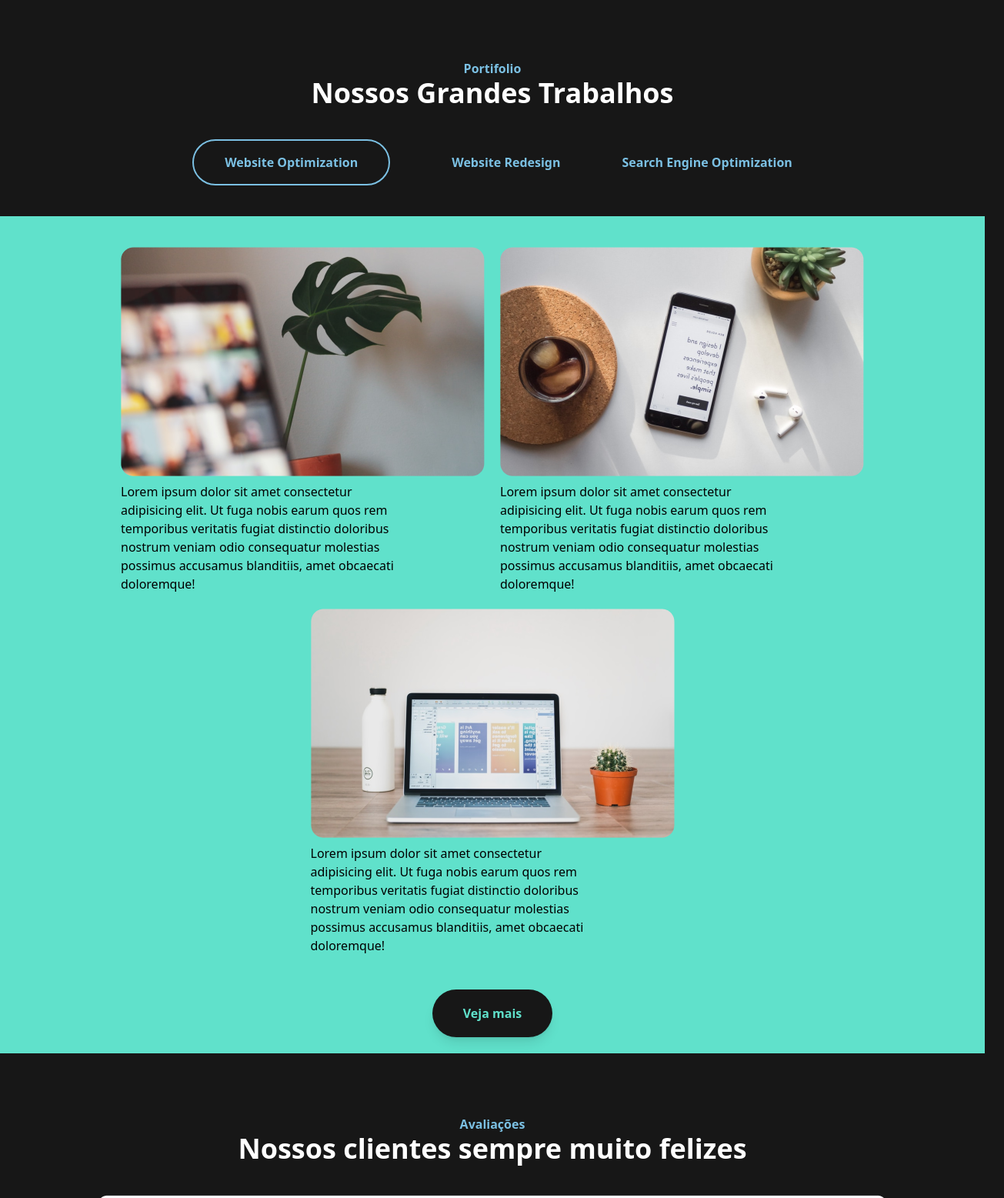
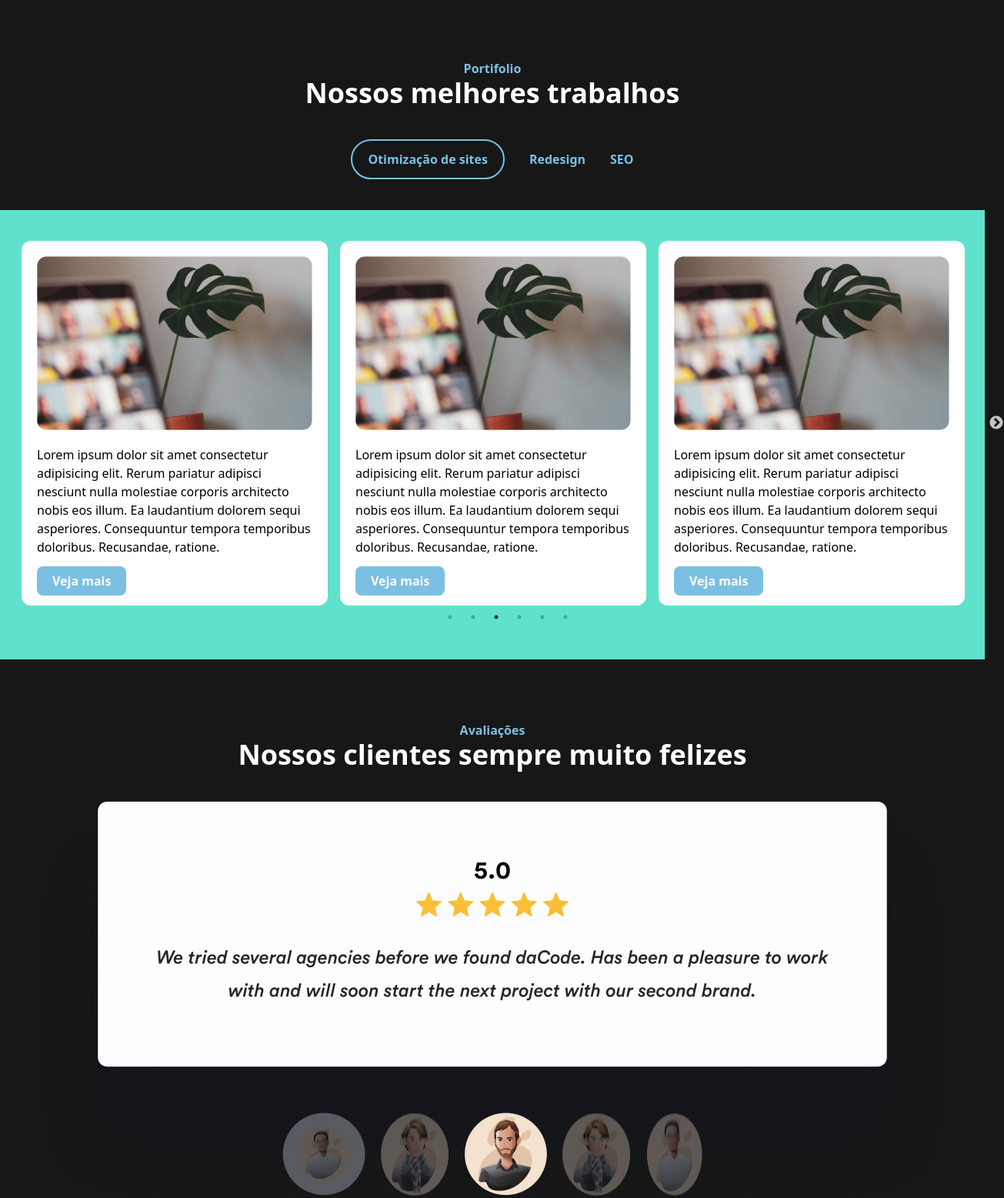
Before and after one commit to LucasSouza159/agency, a website: page src/index.html in a window 1280 px wide. Shown: the part 1937-3494 px from the top of the page at 77% size, 1305 px wide, since content can reach past the window. Drawn offline with nearby package versions, Linux system fonts and the light colour scheme.

Commit message:
update carousel

```diff
--- a/src/index.html
+++ b/src/index.html
@@ -14,11 +14,33 @@
     <!-- CSS -->
     <link href="/src/dist/output.css" rel="stylesheet" />
     <!-- Slick JS -->
-    <script src="https://cdn.jsdelivr.net/npm/slick-carousel@1.8.1/slick/slick.min.js"></script>
+    <script
+      src="https://cdnjs.cloudflare.com/ajax/libs/jquery/3.6.4/jquery.min.js"
+      integrity="sha512-pumBsjNRGGqkPzKHndZMaAG+bir374sORyzM3uulLV14lN5LyykqNk8eEeUlUkB3U0M4FApyaHraT65ihJhDpQ=="
+      crossorigin="anonymous"
+      referrerpolicy="no-referrer"
+    ></script>
+    <script
+      src="https://cdnjs.cloudflare.com/ajax/libs/slick-carousel/1.8.1/slick.min.js"
+      integrity="sha512-XtmMtDEcNz2j7ekrtHvOVR4iwwaD6o/FUJe6+Zq+HgcCsk3kj4uSQQR8weQ2QVj1o0Pk6PwYLohm206ZzNfubg=="
+      crossorigin="anonymous"
+      referrerpolicy="no-referrer"
+    ></script>
     <link
-      href="https://cdn.jsdelivr.net/npm/slick-carousel@1.8.1/slick/slick.min.css"
       rel="stylesheet"
+      href="https://cdnjs.cloudflare.com/ajax/libs/slick-carousel/1.8.1/slick-theme.min.css"
+      integrity="sha512-17EgCFERpgZKcm0j0fEq1YCJuyAWdz9KUtv1EjVuaOz8pDnh/0nZxmU6BBXwaaxqoi9PQXnRWqlcDB027hgv9A=="
+      crossorigin="anonymous"
+      referrerpolicy="no-referrer"
     />
+    <link
+      rel="stylesheet"
+      href="https://cdnjs.cloudflare.com/ajax/libs/slick-carousel/1.8.1/slick.min.css"
+      integrity="sha512-yHknP1/AwR+yx26cB1y0cjvQUMvEa2PFzt1c9LlS4pRQ5NOTZFWbhBig+X9G9eYW/8m0/4OXNx8pxJ6z57x0dw=="
+      crossorigin="anonymous"
+      referrerpolicy="no-referrer"
+    />
+
     <title>Agencia Ascensaodev</title>
   </head>
   <body class="bg-primary">
@@ -222,67 +244,109 @@
       </div>
 
       <!-- Portifolio -->
-      <div class="contanier mx-auto mt-20" id="casos">
-        <div class="flex flex-col items-center">
-          <p class="text-port font-bold">Portifolio</p>
-          <h2 class="text-white text-4xl font-bold mb-10">
-            Nossos Grandes Trabalhos
-          </h2>
-        </div>
-        <div
-          class="flex justify-center items-center gap-20 text-port font-bold px-4"
-        >
-          <a href="#" class="py-4 px-10 border-2 border-port rounded-full"
-            >Website Optimization</a
+      <div class="flex items-center justify-center mt-20 flex-col">
+        <p class="text-port font-bold">Portifolio</p>
+        <h2 class="font-bold text-4xl text-white">Nossos melhores trabalhos</h2>
+
+        <div class="flex gap-8 items-center text-port font-bold mt-10">
+          <a href="#" class="border-2 border-port py-3 px-5 rounded-full"
+            >Otimização de sites</a
           >
-          <a href="#" class="text-port font-bold">Website Redesign</a>
-          <a href="#" class="text-port font-bold">Search Engine Optimization</a>
+          <a href="#" class="">Redesign</a>
+          <a href="#" class="">SEO</a>
         </div>
 
-        <div class="bg-verde w-full py-10 mt-10">
-          <div class="flex flex-col items-center">
-            <div
-              class="slider flex flex-wrap justify-center items-center gap-5 mb-16"
-            >
-              <div>
-                <img src="/src/img/item-1.png" alt="imagem 1" />
-                <p class="w-96 mt-2">
-                  Lorem ipsum dolor sit amet consectetur adipisicing elit. Ut
-                  fuga nobis earum quos rem temporibus veritatis fugiat
-                  distinctio doloribus nostrum veniam odio consequatur molestias
-                  possimus accusamus blanditiis, amet obcaecati doloremque!
-                </p>
-              </div>
-              <div>
-                <img src="/src/img/item-2.png" alt="imagem 1" />
-                <p class="w-96 mt-2">
-                  Lorem ipsum dolor sit amet consectetur adipisicing elit. Ut
-                  fuga nobis earum quos rem temporibus veritatis fugiat
-                  distinctio doloribus nostrum veniam odio consequatur molestias
-                  possimus accusamus blanditiis, amet obcaecati doloremque!
-                </p>
-              </div>
-              <div>
-                <img src="/src/img/item-3.png" alt="imagem 1" />
-                <p class="w-96 mt-2">
-                  Lorem ipsum dolor sit amet consectetur adipisicing elit. Ut
-                  fuga nobis earum quos rem temporibus veritatis fugiat
-                  distinctio doloribus nostrum veniam odio consequatur molestias
-                  possimus accusamus blanditiis, amet obcaecati doloremque!
-                </p>
-              </div>
-            </div>
-            <div>
+        <div
+          class="bg-verde w-full mt-10 flex justify-center items-center p-10"
+        >
+          <div class="flex max-w-7xl autoplay px-5">
+            <div class="bg-white mr-2 ml-2 rounded-xl p-5">
+              <img src="./img/item-1.png" alt="" />
+              <p class="mt-5 mb-5">
+                Lorem ipsum dolor sit amet consectetur adipisicing elit. Rerum
+                pariatur adipisci nesciunt nulla molestiae corporis architecto
+                nobis eos illum. Ea laudantium dolorem sequi asperiores.
+                Consequuntur tempora temporibus doloribus. Recusandae, ratione.
+              </p>
               <a
                 href="#"
-                class="bg-primary shadow-lg shadow-primary text-verde font-bold px-10 py-5 rounded-full"
+                class="bg-port px-5 py-2 rounded-lg font-bold text-white"
+                >Veja mais</a
+              >
+            </div>
+            <div class="bg-white mr-2 ml-2 rounded-xl p-5">
+              <img src="./img/item-1.png" alt="" />
+              <p class="mt-5 mb-5">
+                Lorem ipsum dolor sit amet consectetur adipisicing elit. Rerum
+                pariatur adipisci nesciunt nulla molestiae corporis architecto
+                nobis eos illum. Ea laudantium dolorem sequi asperiores.
+                Consequuntur tempora temporibus doloribus. Recusandae, ratione.
+              </p>
+              <a
+                href="#"
+                class="bg-port px-5 py-2 rounded-lg font-bold text-white"
+                >Veja mais</a
+              >
+            </div>
+            <div class="bg-white mr-2 ml-2 rounded-xl p-5">
+              <img src="./img/item-1.png" alt="" />
+              <p class="mt-5 mb-5">
+                Lorem ipsum dolor sit amet consectetur adipisicing elit. Rerum
+                pariatur adipisci nesciunt nulla molestiae corporis architecto
+                nobis eos illum. Ea laudantium dolorem sequi asperiores.
+                Consequuntur tempora temporibus doloribus. Recusandae, ratione.
+              </p>
+              <a
+                href="#"
+                class="bg-port px-5 py-2 rounded-lg font-bold text-white"
+                >Veja mais</a
+              >
+            </div>
+            <div class="bg-white mr-2 ml-2 rounded-xl p-5">
+              <img src="./img/item-1.png" alt="" />
+              <p class="mt-5 mb-5">
+                Lorem ipsum dolor sit amet consectetur adipisicing elit. Rerum
+                pariatur adipisci nesciunt nulla molestiae corporis architecto
+                nobis eos illum. Ea laudantium dolorem sequi asperiores.
+                Consequuntur tempora temporibus doloribus. Recusandae, ratione.
+              </p>
+              <a
+                href="#"
+                class="bg-port px-5 py-2 rounded-lg font-bold text-white"
+                >Veja mais</a
+              >
+            </div>
+            <div class="bg-white mr-2 ml-2 rounded-xl p-5">
+              <img src="./img/item-1.png" alt="" />
+              <p class="mt-5 mb-5">
+                Lorem ipsum dolor sit amet consectetur adipisicing elit. Rerum
+                pariatur adipisci nesciunt nulla molestiae corporis architecto
+                nobis eos illum. Ea laudantium dolorem sequi asperiores.
+                Consequuntur tempora temporibus doloribus. Recusandae, ratione.
+              </p>
+              <a
+                href="#"
+                class="bg-port px-5 py-2 rounded-lg font-bold text-white"
+                >Veja mais</a
+              >
+            </div>
+            <div class="bg-white mr-2 ml-2 rounded-xl p-5">
+              <img src="./img/item-1.png" alt="" />
+              <p class="mt-5 mb-5">
+                Lorem ipsum dolor sit amet consectetur adipisicing elit. Rerum
+                pariatur adipisci nesciunt nulla molestiae corporis architecto
+                nobis eos illum. Ea laudantium dolorem sequi asperiores.
+                Consequuntur tempora temporibus doloribus. Recusandae, ratione.
+              </p>
+              <a
+                href="#"
+                class="bg-port px-5 py-2 rounded-lg font-bold text-white"
                 >Veja mais</a
               >
             </div>
           </div>
         </div>
       </div>
-
       <!-- Avaliações -->
       <div class="container mx-auto mt-20">
         <div class="flex flex-col items-center justify-center">
@@ -306,12 +370,14 @@
       </div>
 
       <!-- Blog -->
-      <div class="container mx-auto mt-20">
+      <div class="container mx-auto mt-20 px-4">
         <h2 class="text-center text-white font-bold text-4xl mb-10">
           Blog Ascensaodev
         </h2>
-        <div class="flex items-center">
-          <div class="w-3/4 px-20">
+        <div
+          class="flex items-center flex-wrap flex-col md:flex-row md:flex-nowrap mx-auto"
+        >
+          <div class="md:w-3/4 md:px-20">
             <p class="text-port mb-5">Novos artigos</p>
             <h2 class="text-white font-bold text-3xl mb-5">Ascensaodev Blog</h2>
             <p class="text-gray-500 mb-10">
@@ -326,8 +392,8 @@
               >Veja todos</a
             >
           </div>
-          <div class="flex gap-5">
-            <div class="bg-white w-96 py-10 px-8 rounded-xl">
+          <div class="flex flex-col md:flex-row mt-14 gap-5">
+            <div class="bg-white md:w-96 py-10 px-8 rounded-xl">
               <h2 class="font-medium text-2xl mb-5">
                 Por quê trabalhar conosco?
               </h2>
@@ -341,7 +407,7 @@
                 >Leia mais <i class="fa-solid fa-arrow-right"></i
               ></a>
             </div>
-            <div class="bg-white w-96 py-10 px-8 rounded-xl">
+            <div class="bg-white md:w-96 py-10 px-8 rounded-xl">
               <h2 class="font-medium text-2xl mb-5">Sites com alto</h2>
               <p class="text-gray-500 mb-5">
                 Lorem ipsum dolor, sit amet consectetur adipisicing elit.
--- a/src/js/carousel.js
+++ b/src/js/carousel.js
@@ -1,21 +1,8 @@
-$(".slider").slick({
+$(".autoplay").slick({
+  slidesToShow: 3,
+  slidesToScroll: 1,
   autoplay: true,
-  arrows: true,
+  infinity: true,
   dots: true,
-  responsive: [
-    {
-      breakpoint: 768,
-      settings: {
-        dots: false,
-        slidesToShow: 2,
-      },
-    },
-    {
-      breakpoint: 480,
-      settings: {
-        dots: false,
-        slidesToShow: 1,
-      },
-    },
-  ],
+  autoplaySpeed: 2000,
 });
```
Also changed, not shown: src/dist/output.css.
